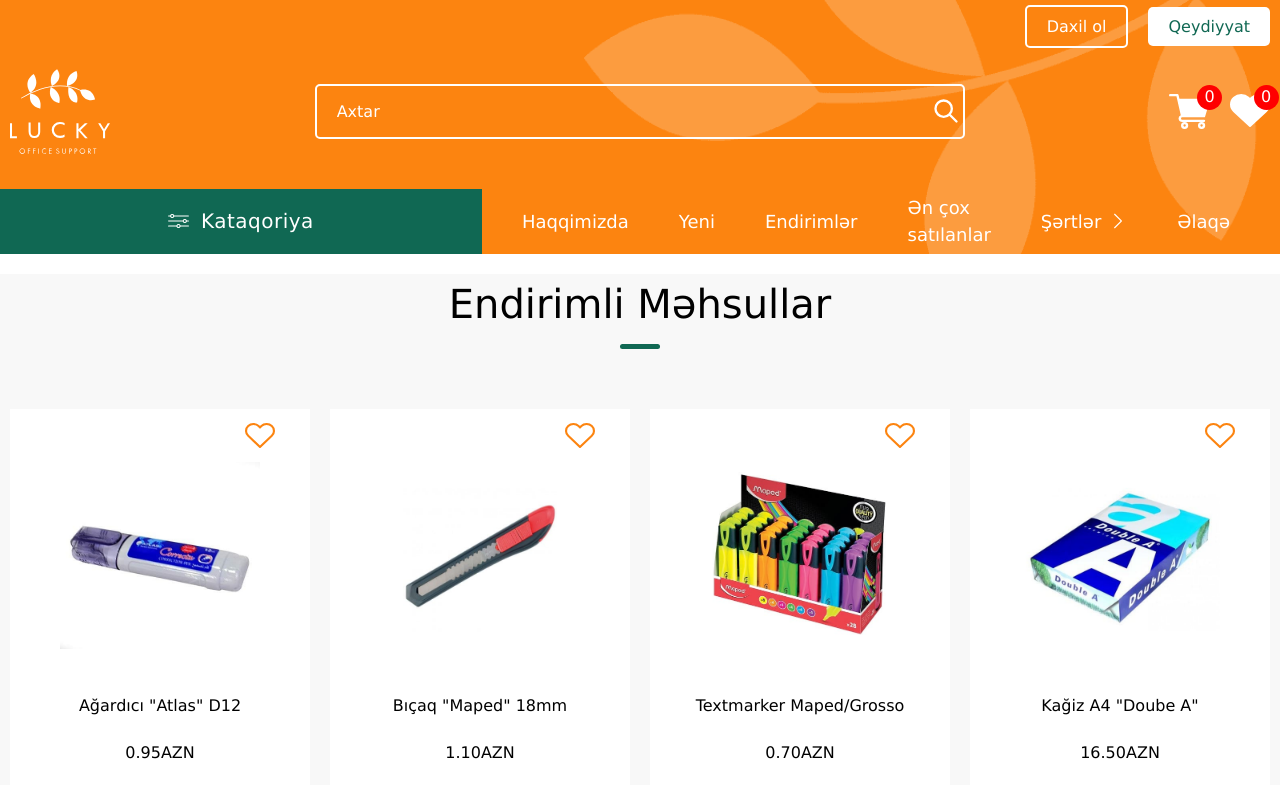
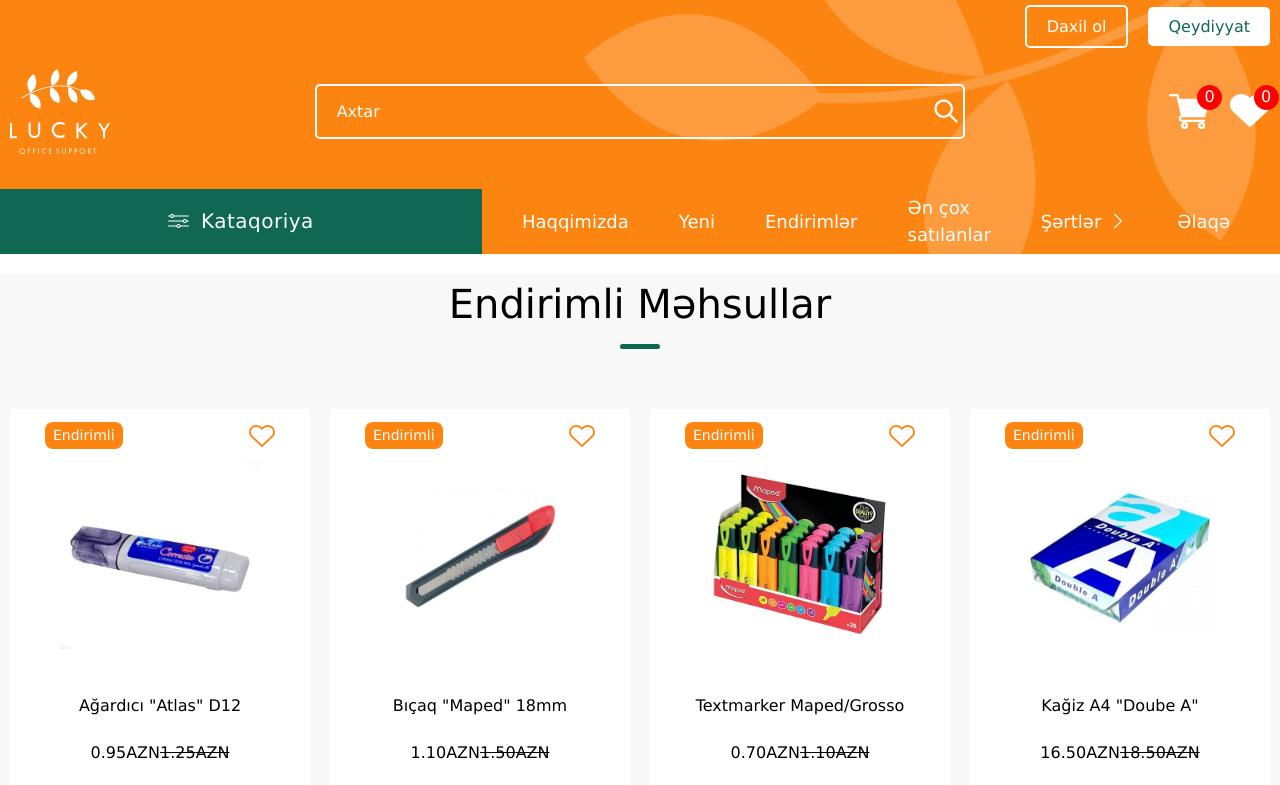
Before and after one commit to vusalosmanov/LuckyApp, a React (Create React App) app: page /discount in a window 1280 px wide. Shown: the top 785 px of the page. Built offline with nearby package versions, Linux system fonts and the light colour scheme.

Commit message:
add isnew and  bestSeller and Discount product

```diff
--- a/src/components/ProductCart.jsx
+++ b/src/components/ProductCart.jsx
@@ -7,7 +7,7 @@ import heartIconFilled from '../assets/image/icon/heart-filled.svg';
 import heartIconOutline from '../assets/image/icon/heart-outline.svg';
 import Swal from "sweetalert2";
 
-const Product = ({ quantity, id, productName, price, imageurl, product }) => {
+const Product = ({ quantity, id, productName, price, imageurl, product, isNew, discount, oldPrice, bestSeller }) => {
 
   const Alert = () => {
     Swal.fire({
@@ -57,7 +57,11 @@ const Product = ({ quantity, id, productName, price, imageurl, product }) => {
     <div className="flex justify-center">
       <div className="flex bg-[#fff] w-[260px] pt-[7px] pr-[15px] pb-[20px] pl-[15px] items-center flex-col justify-center">
         <div className="relative min-h-[40px] w-full flex justify-end z-50">
-          {product?.isNew && <span className="product-badge">Yeni</span>}
+          <div className="flex justify-start items-center w-full">
+            {isNew && <span className=" bg-[#fc8410] rounded-[8px] text-[white] px-[8px] py-[3px] text-[14px]">Yeni</span>}
+            {bestSeller && <span className=" bg-[#fc8410] rounded-[8px] text-[white] px-[8px] py-[3px] text-[14px]">Ən çox satilan</span>}
+            {discount && <span className=" bg-[#fc8410] rounded-[8px] text-[white] px-[8px] py-[3px] text-[14px]">Endirimli</span>}
+          </div>
           <button className='icon-button' onClick={iconHandleClick}>
             <img
               src={wishlist ? heartIconFilled : heartIconOutline}
@@ -73,7 +77,16 @@ const Product = ({ quantity, id, productName, price, imageurl, product }) => {
             <p>{productName}</p>
           </div>
           <div className="flex items-center justify-center flex-row">
-            <p>{price.toFixed(2)}AZN</p>
+            {
+              discount ? (
+                <>
+                  <p>{price.toFixed(2)}AZN</p>
+                  <p className=" line-through">{oldPrice.toFixed(2)}AZN</p>
+                </>
+              ) : (
+                <p>{price.toFixed(2)}AZN</p>
+              )
+            }
           </div>
         </div>
         <button className="max-w-[150px] py-[10px] px-[20px] text-[black] w-full border-[1px] rounded hover:bg-lime-800 hover:text-[white] transition ease-in-out duration-200"
--- a/src/pages/BestSeller.jsx
+++ b/src/pages/BestSeller.jsx
@@ -25,6 +25,7 @@ const BestSeller = () => {
                         price={product.price}
                         imageurl={product.img}
                         key={product.id}
+                        bestSeller={product.bestSeller}
                       />
                     </div>
                   </div>
--- a/src/pages/Discount.jsx
+++ b/src/pages/Discount.jsx
@@ -25,6 +25,8 @@ const Discount = () => {
                         price={product.price}
                         imageurl={product.img}
                         key={product.id}
+                        discount={product.discount}
+                        oldPrice={product.oldPrice}
                       />
                     </div>
                   </div>
--- a/src/pages/New.jsx
+++ b/src/pages/New.jsx
@@ -28,6 +28,7 @@ const New = () => {
                       price={product.price}
                       imageurl={product.img}
                       key={product.id}
+                      isNew={product.isNew}
                     />
                   </div>
                 </div>
--- a/src/pages/Products.jsx
+++ b/src/pages/Products.jsx
@@ -104,6 +104,10 @@ function Products() {
                         price={product.price}
                         imageurl={product.img}
                         key={product.id}
+                        discount={product.discount}
+                        isNew={product.isNew}
+                        bestSeller={product.bestSeller}
+                        oldPrice={product.oldPrice}
                       />
                     ))}
                     <Pagination nPages={nPages} currentPage={currentPage} setCurrentPage={setCurrentPage} />
```
